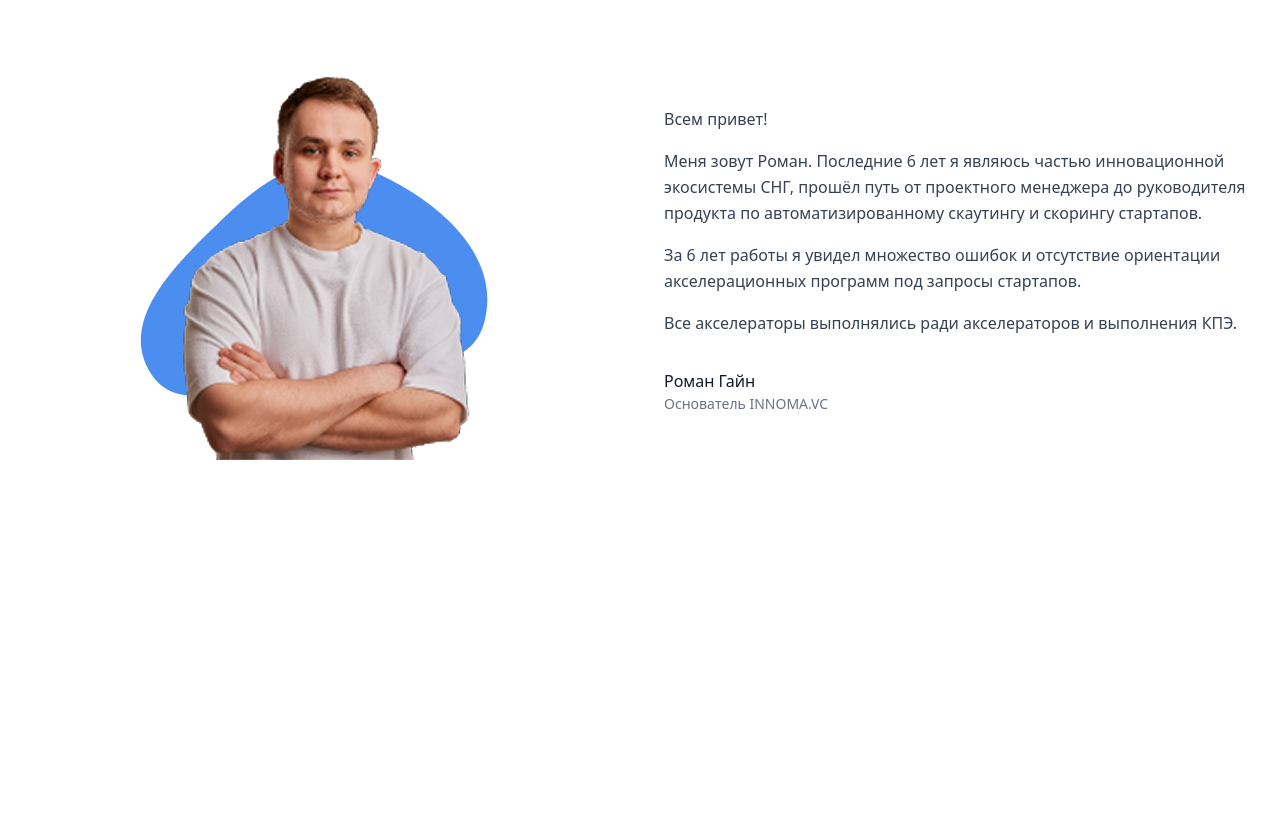
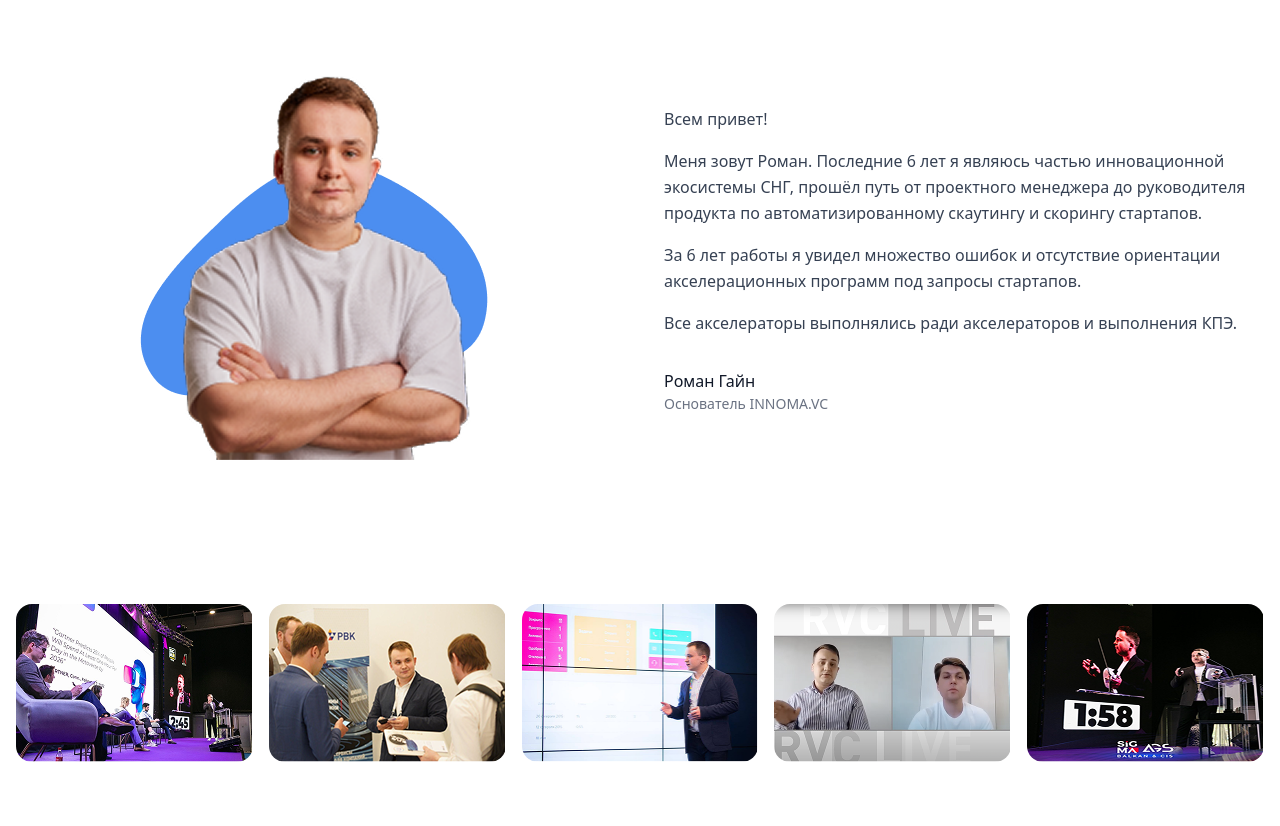
Before and after one commit to odinaevbilol/exam2, a website: page index.html in a window 1280 px wide. Shown: the part 8197-9023 px from the top of the page. Before the commit the page ends 8737 px from the top, so only its background shows below. Drawn offline with Linux system fonts and the light colour scheme.

Commit message:
section13

```diff
--- a/index.html
+++ b/index.html
@@ -892,7 +892,42 @@
   </div>
 </section>
 
+<section class="py-16 bg-white">
+  <div class="max-w-7xl mx-auto px-4">
 
+    <div
+      class="
+        flex gap-4 overflow-x-auto
+        md:grid md:grid-cols-3
+        lg:grid-cols-5
+        md:overflow-visible
+      "
+    >
+
+
+      <div class="min-w-[260px] md:min-w-0 rounded-2xl overflow-hidden">
+        <img src="./src/IMG_6197 2.png" class="w-full h-full object-cover" />
+      </div>
+
+      <div class="min-w-[260px] md:min-w-0 rounded-2xl overflow-hidden">
+        <img src="./src/test23444 1 (1).png" class="w-full h-full object-cover" />
+      </div>
+
+      <div class="min-w-[260px] md:min-w-0 rounded-2xl overflow-hidden">
+        <img src="./src/test233 1 (1).png" class="w-full h-full object-cover" />
+      </div>
+
+      <div class="min-w-[260px] hidden lg:block md:min-w-0 rounded-2xl overflow-hidden">
+        <img src="./src/Снимок экрана 2022-09-02 в 1.56 1 (1).png" class="w-full h-full object-cover" />
+      </div>
+
+      <div class="min-w-[260px] hidden lg:block md:min-w-0 rounded-2xl overflow-hidden">
+        <img src="./src/IMG_6198 2 (1).png" class="w-full h-full object-cover" />
+      </div>
+
+    </div>
+  </div>
+</section>
 
 </body>
 
```
Also changed, not shown: src/IMG_6197 2.png (added), src/IMG_6198 2 (1).png (added), src/output.css, src/test233 1 (1).png (added), src/test23444 1 (1).png (added), src/Снимок экрана 2022-09-02 в 1.56 1 (1).png (added).
